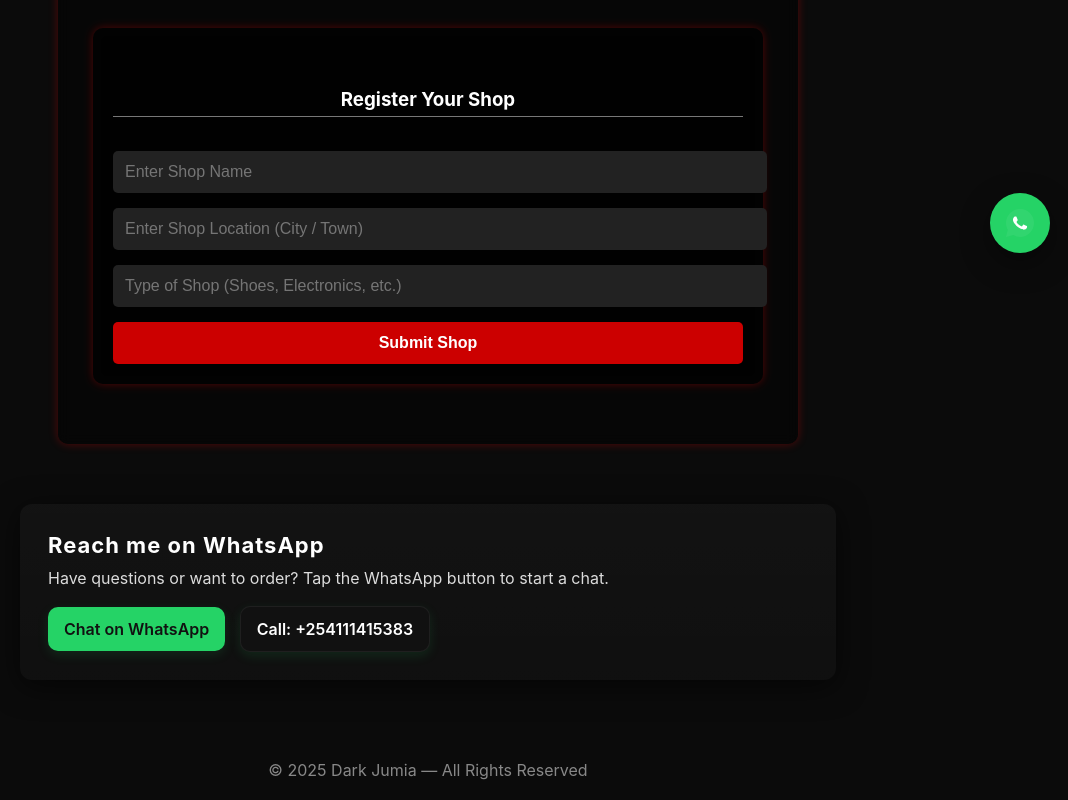
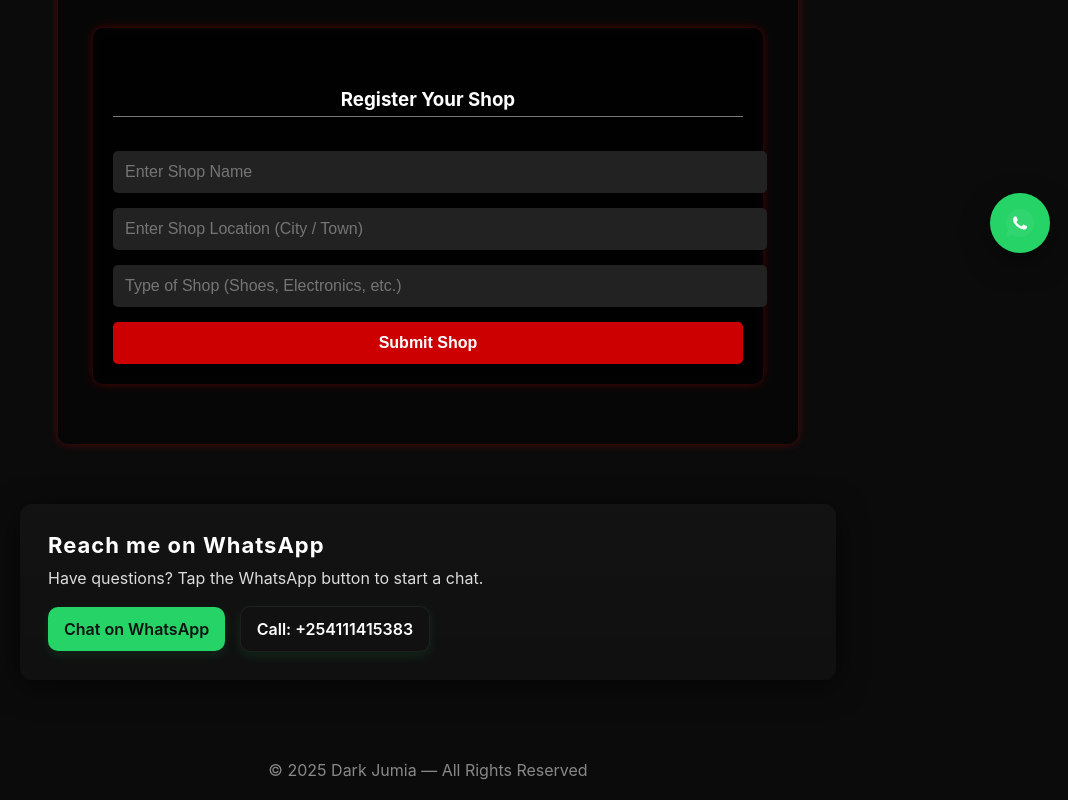
Before and after one commit to shabbycee/DARK-JUMIA, a plain HTML site: page index.html in a window 1280 px wide. Shown: the part 529-1329 px from the top of the page, without its empty margins (212-1280 px from the left). Drawn offline with Linux system fonts and the light colour scheme.

Commit message:
Update index.html

```diff
--- a/index.html
+++ b/index.html
@@ -419,7 +419,7 @@
 
 <div class="contact">
   <h2>Reach me on WhatsApp</h2>
-  <p>Have questions or want to order? Tap the WhatsApp button to start a chat.</p>
+  <p>Have questions? Tap the WhatsApp button to start a chat.</p>
 
   <!-- Replace the number in both places if you want international format (no +, no spaces): e.g. 2547XXXXXXXX -->
   <a class="btn" id="waBtn" href="https://wa.me/0111415383?text=Hello%20I%20am%20interested%20in%20Dark%20Jumia" target="_blank" rel="noopener">
```
